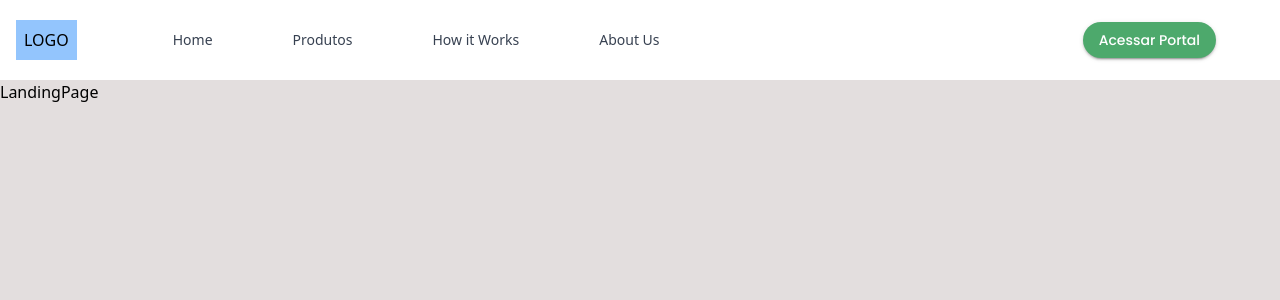
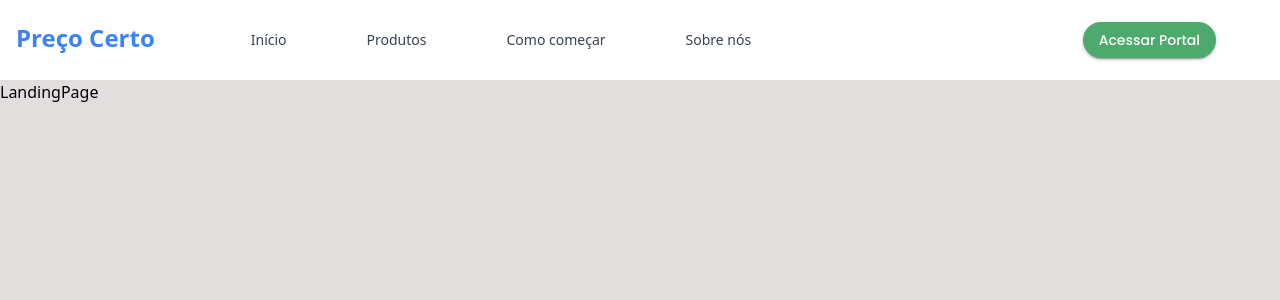
Before and after one commit to themsiqueira/right-price-ui, a React (Create React App) app: page / in a window 1280 px wide. Shown: the top 300 px of the page. Built offline with nearby package versions, Linux system fonts and the light colour scheme.

Commit message:
style: update navbar

```diff
--- a/src/components/NavBar/index.tsx
+++ b/src/components/NavBar/index.tsx
@@ -6,14 +6,13 @@ const NavBar = () => {
   return (
     <div className="flex w-full h-20 bg-white justify-between items-center p-4">
       <div className="flex justify-between gap-[5rem]">
-        <div className="p-2 bg-blue-300">
-          {/* <p>LOGO</p> */}
-          LOGO
-        </div>
+        <a href="/">
+          <p className="text-2xl text-blue-500 font-bold">Preço Certo</p>
+        </a>
         <div className="flex gap-12">
           <div className="flex justify-center items-center px-4 py-2 text-sm font-medium text-gray-700 hover:bg-gray-200 rounded-2xl">
             <Link href="/" underline="none" color="inherit">
-              Home
+              Início
             </Link>
           </div>
           <div className="flex justify-center items-center px-4 py-2 text-sm font-medium text-gray-700 hover:bg-gray-200 rounded-2xl">
@@ -23,12 +22,12 @@ const NavBar = () => {
           </div>
           <div className="flex justify-center items-center px-4 py-2 text-sm font-medium text-gray-700 hover:bg-gray-200 rounded-2xl">
             <Link underline="none" color="inherit">
-              How it Works
+              Como começar
             </Link>
           </div>
           <div className="flex justify-center items-center px-4 py-2 text-sm font-medium text-gray-700 hover:bg-gray-200 rounded-2xl">
             <Link href="/about" underline="none" color="inherit">
-              About Us
+              Sobre nós
             </Link>
           </div>
         </div>
```
